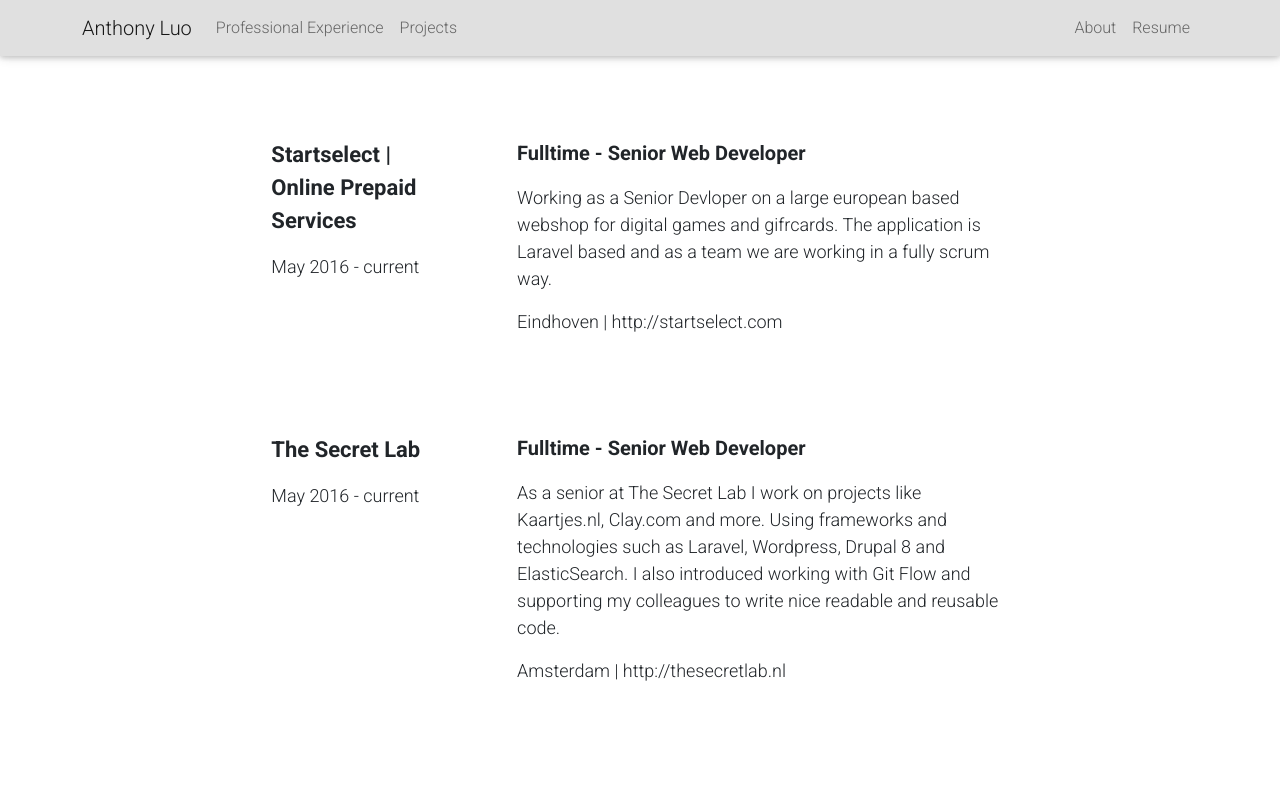
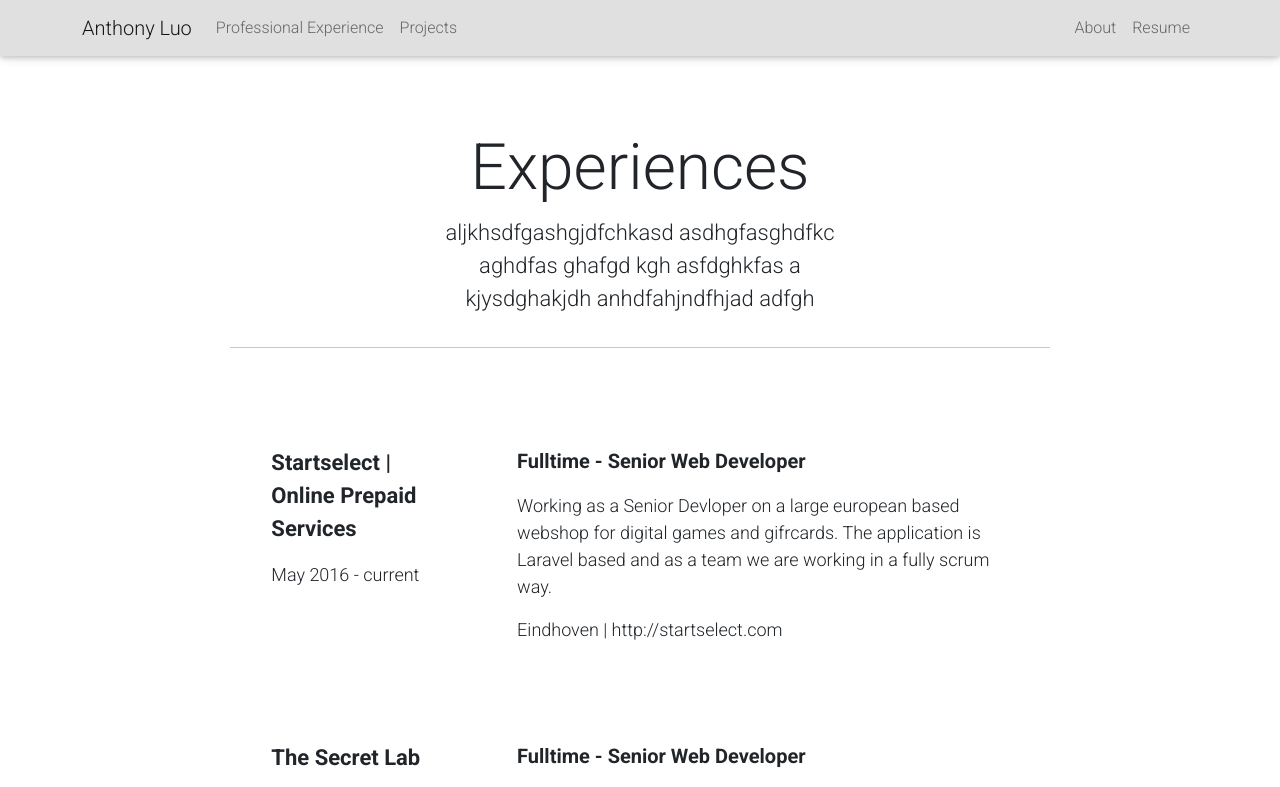
Before and after one commit to antholuo/antholuo.github.io, a React (Create React App) app: page /#/work in a window 1280 px wide. Shown: the top 787 px of the page. Built offline with nearby package versions, Linux system fonts and the light colour scheme.

Commit message:
more rough thigns xd

```diff
--- a/src/Work.css
+++ b/src/Work.css
@@ -34,8 +34,9 @@
 section {
   display: flex;
   flex-direction: column;
-  padding-left: 18%;
-  padding-right: 18%;
+  margin-top: 5%;
+  margin-left: 18%;
+  margin-right: 18%;
 
 }
 
@@ -72,3 +73,17 @@ section {
 p {
   font-size: 2.25vmin;
 }
+
+.title {
+  font-size: 8vmin;
+  text-align: center;
+  padding-left: 25%;
+  padding-right: 25%;
+}
+
+.title p{
+  font-size: 2.75vmin;
+}
+
+.line {
+}
--- a/src/Work.js
+++ b/src/Work.js
@@ -45,7 +45,18 @@ class Work extends React.Component {
     render(){
         return (
             <section>
+                <div class = "title">
+                    Experiences
+                    <p> aljkhsdfgashgjdfchkasd asdhgfasghdfkc aghdfas ghafgd kgh asfdghkfas a kjysdghakjdh anhdfahjndfhjad adfgh</p>
+
+                </div>
+
+                <div class = "line">
+                    <hr></hr>
+                </div>
+
                 <div class = "box">
+
                     <div class = "work">
                         <p class = "header">Startselect | Online Prepaid Services</p>
                         <p> May 2016 - current </p>
```
